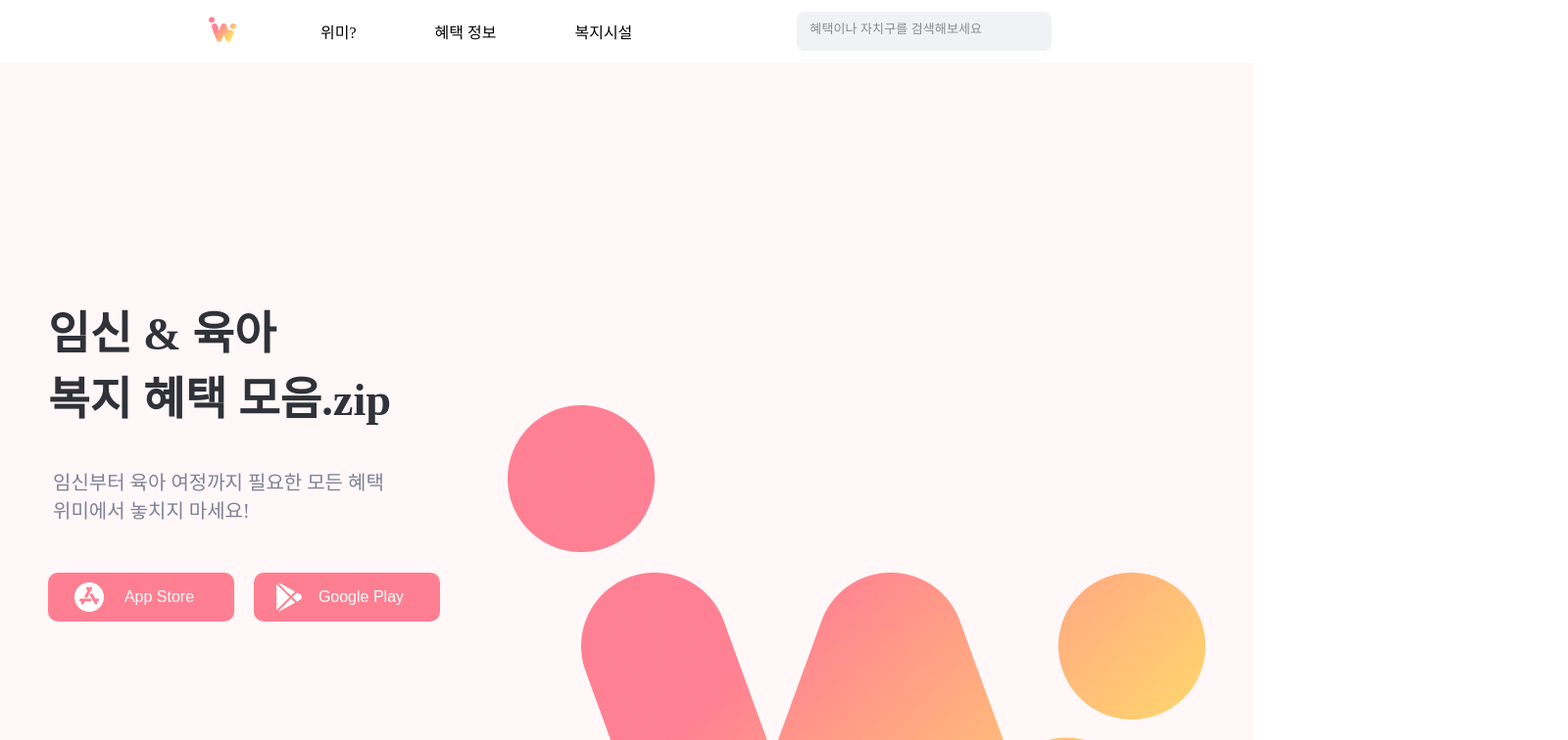
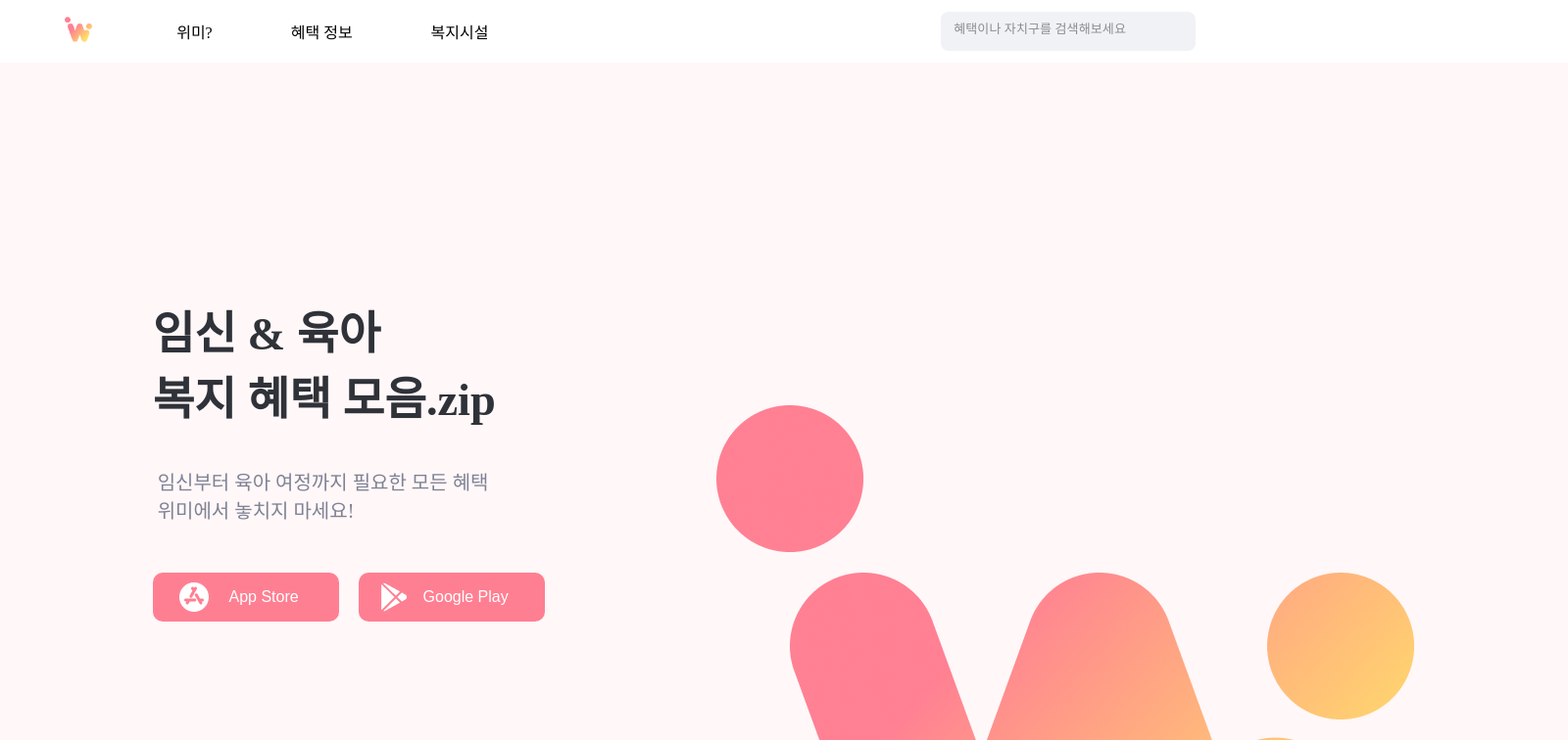
Before and after one commit to Team-Wemmy/Wemmy-Web, a React (Create React App) app: page / in a window 1280 px wide. Shown: the top 756 px of the page at 98% size, 1600 px wide, since content can reach past the window. Built offline with nearby package versions, Linux system fonts and the light colour scheme; a web font is replaced by a local one.

Commit message:
chore: home 화면과 navbar 수정

```diff
--- a/src/Main.js
+++ b/src/Main.js
@@ -6,7 +6,9 @@ function Main() {
     return (
         <div style={{ minHeight: "100vh" }}>
             <Nav />
-            <Outlet />
+            <div style={{ marginTop: "64px" }}>
+                <Outlet />
+            </div>
             <Footer />
         </div>
     );
--- a/src/component/main/Section1.js
+++ b/src/component/main/Section1.js
@@ -10,9 +10,8 @@ import AppBtn from "./AppBtn";
 function Section1() {
     return (
         <React.Fragment>
-            <div style={{ height: "1000px" }}>
-                <section style={{ display: "block" }}>
-                    <Div1 style={{ width: "100%", backgroundColor: "#fff7f8" }}>
+            <section style={{ display: "block", backgroundColor: "#fff7f8" }}>
+                <Div1 style={{ background: "#fff7f8" }}>
                     <div>
                         <H1>
                             임신 & 육아
@@ -32,7 +31,6 @@ function Section1() {
                     <Image1 />
                 </Div1>
             </section>
-            </div>
         </React.Fragment>
     );
 }
@@ -40,12 +38,13 @@ function Section1() {
 export default Section1;
 
 const Div1 = styled.div`
+    width: 1600px;
     height: 1000px;
     position: relative;
     display: flex;
     justify-content: space-evenly;
     padding-top: 200px;
-    padding-bottom: 100px;
+    padding-bottom: 80px;
 `;
 
 const H1 = styled.h1`
@@ -66,8 +65,4 @@ const Image1 = styled.div`
     background-image: url(${logo_bgx});
     background-size: cover;
     margin-top: 150px;
-
-    @media (max-width: 1000px) {
-        display: none;
-    }
 `;
--- a/src/component/main/Section2.js
+++ b/src/component/main/Section2.js
@@ -5,7 +5,7 @@ import styled from "styled-components";
 function Section2() {
     return (
         <React.Fragment>
-            <section style={{ height: "600px", display: "block", marginTop: "250px" }}>
+            <section style={{ height: "600px", display: "block" }}>
                 <DIV2 style={{ backgroundColor: "#fff" }}>
                     <H1>
                         나와 아이에게 필요한 <ColorText>모든 혜택</ColorText>
@@ -29,7 +29,6 @@ const DIV2 = styled.div`
     align-items: center;
     justify-content: center;
     padding-top: 0;
-    margin-top: 100px;
 `;
 
 const H1 = styled.h1`
--- a/src/component/nav/Nav.js
+++ b/src/component/nav/Nav.js
@@ -24,12 +24,10 @@ function Nav() {
     return (
         <AppBar
             component="div"
-            position="static"
+            position="fixed"
             sx={{
                 boxShadow: 0,
                 backgroundColor: "white",
-                width: "100%",
-                maxWidth: "100vw",
                 display: "flex",
                 alignItems: "center",
                 justifyContent: "space-between",
@@ -37,11 +35,17 @@ function Nav() {
         >
             <Toolbar
                 sx={{
-                    maxWidth: "1200px",
+                    boxSizing: "border-box",
                     display: "flex",
                     backgroundColor: "white",
                     justifyContent: "space-between",
-                    marginLeft: "0 auto",
+                    margin: "0 auto",
+                    padding: "0.8rem 2rem",
+                    position: "relative",
+                    "@media screen and (min-width: 768px)": {
+                        maxWidth: "180rem",
+                        height: "3.4rem",
+                    },
                 }}
             >
                 <Box sx={{ mr: "40px", display: "inline-flex" }}>
@@ -55,8 +59,8 @@ function Nav() {
                         "@media screen and (min-width: 768px)": {
                             display: "flex",
                             alignItems: "center",
-                            width: "100%",
-                            padding: "0 8rem 0 0",
+                            width: "500px",
+                            padding: "0 20rem 0 0",
                             "@media (max-width: 950px)": {
                                 padding: "0",
                             },
```
Lines whose indentation alone changed are shown as unchanged.
